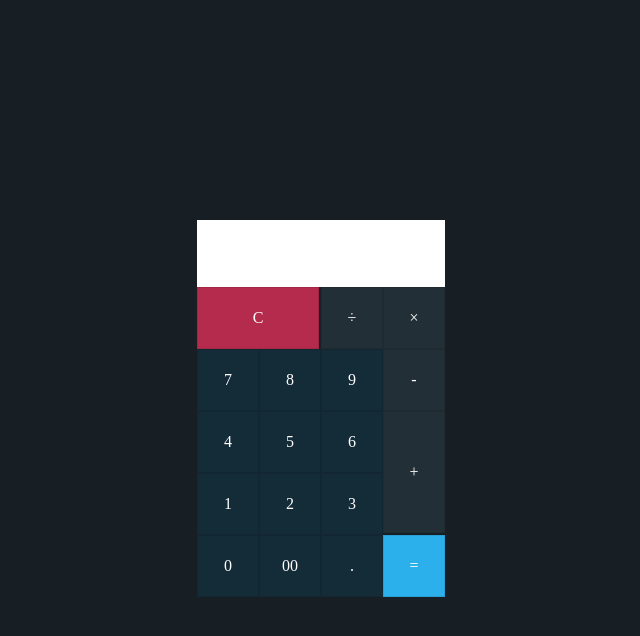
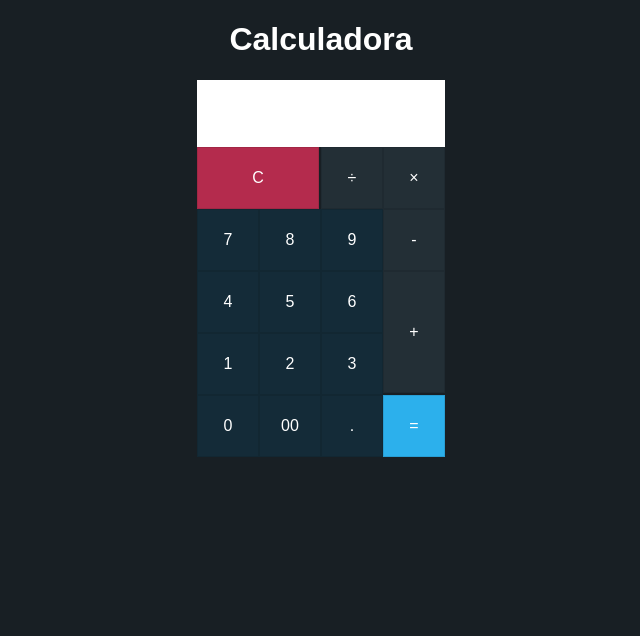
Before and after one commit to JDRodriguezr/FirstRep, a plain HTML site: page calculadoraHTML/index.html in a window 1280 px wide. Shown: the whole page, without its empty margins (319-959 px from the left). Drawn offline with Linux system fonts and the light colour scheme.

Commit message:
"The same in terms of functionality but prettier"

```diff
--- a/calculadoraHTML/index.html
+++ b/calculadoraHTML/index.html
@@ -8,8 +8,8 @@
     <link rel="stylesheet" href="styles.css">
 </head>
 <body>
-    <h1>Calculadora</h1><br>
-
+    <h1>Calculadora</h1>
+    <div>
     <form class="calculator" name="calc">
     <input class="value" type="text" name="txt" readonly="">
     <span class="numero clear" onclick = "document.calc.txt.value = ''">C</span>
@@ -31,5 +31,6 @@
     <span class="numero" onclick = "document.calc.txt.value += '.'">.</span>
     <span class="numero equal" onclick = "document.calc.txt.value = eval(calc.txt.value)">=</span>
     </form>
+</div>
 </body>
 </html>
--- a/calculadoraHTML/styles.css
+++ b/calculadoraHTML/styles.css
@@ -1,16 +1,22 @@
 body{
+    background-color: #181f24;
+    font-family: arial,sans-serif;
+}
+div{
 
     display: flex;
     justify-content: center;
-    align-items: center;
-    min-height: 100vh;
-    background-color: #181f24;
+    align-items:flex-start;
+    min-height: 30px;
+
 }
 h1{
- color: #fff;
+    vertical-align: top;
+    text-align: center;
+    color: #fff;
 }
 .calculator{
-    position:absolute;
+
     display: grid;
 }
 
@@ -44,10 +50,7 @@ h1{
     background: #6b869e;
     color: rgb(56, 54, 54);
 }
-.calculator span.operator:active{
-    background: #008cff;
-    color: rgb(255, 255, 255);
-}
+
 .calculator span.clear{
     grid-column: span 2;
     width: 120px;
@@ -63,9 +66,19 @@ h1{
 .calculator span.equal{
     background: #2cb0ec;
 }
+.calculator span.equal:hover{
+    background: #70c2e9;
+}
+.calculator span.equal:active{
+    background: #bddeee;
+}
 .calculator span.operator{
     background: #232f36;
 }
 .calculator span.operator:hover{
-    background: #2d363b;
+    background: #8ca8b8;
 }
+.calculator span.operator:active{
+    background: #43494d;
+    color: rgb(255, 255, 255);
+}
```
